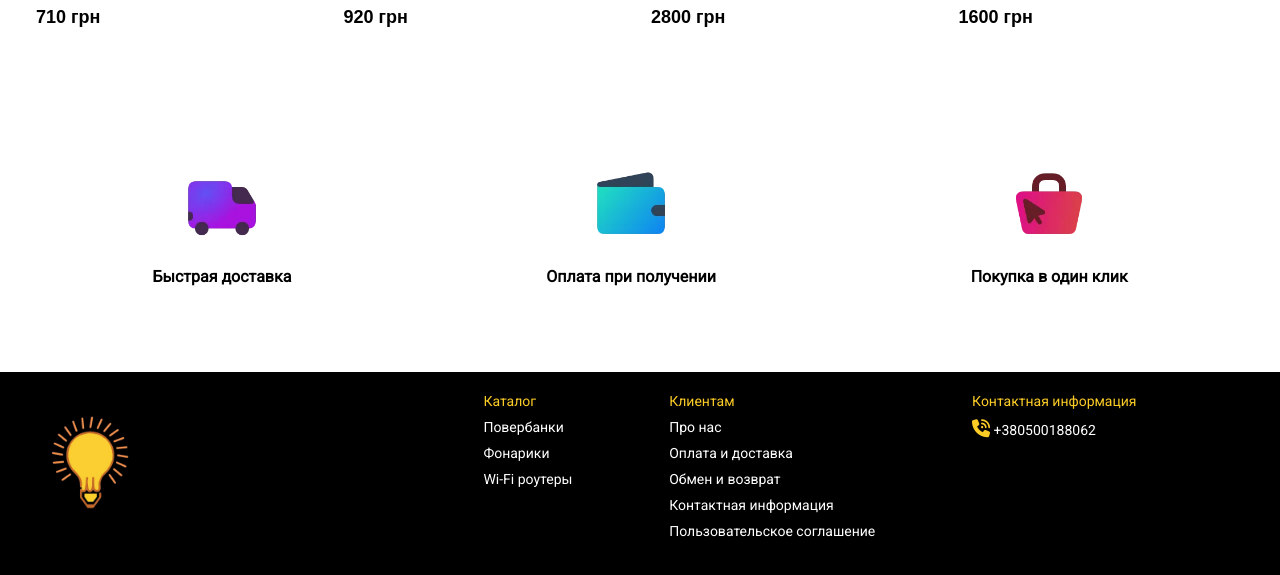
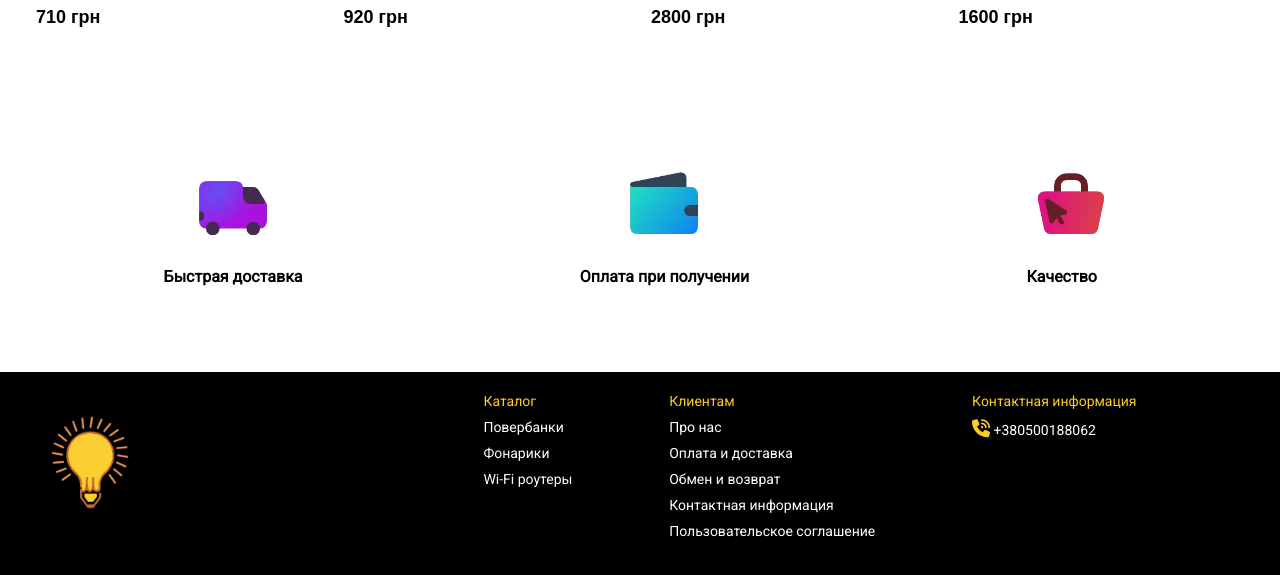
Before and after one commit to Enerprisestar/fonarik.online, a plain HTML site: page index.html in a window 1280 px wide. Shown: the part 1384-1959 px from the top of the page. Drawn offline with Linux system fonts and the light colour scheme.

Commit message:
Update index.html

```diff
--- a/index.html
+++ b/index.html
@@ -154,7 +154,7 @@
             <div>
                 <img class="main-wrapper-preimushestva__item main-wrapper-preimushestva__item1"
                     src="./imgCatalog/покупки.jpg">
-                <p class="main-wrapper-preimushestva__text">Покупка в один клик
+                <p class="main-wrapper-preimushestva__text">Качество
                 </p>
             </div>
         </wrapper>
```
